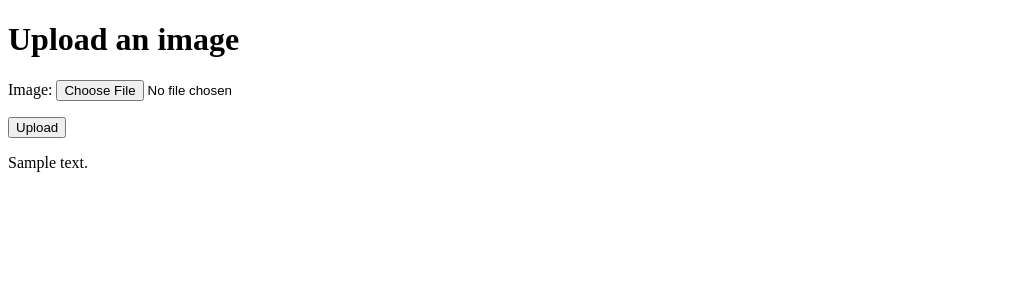
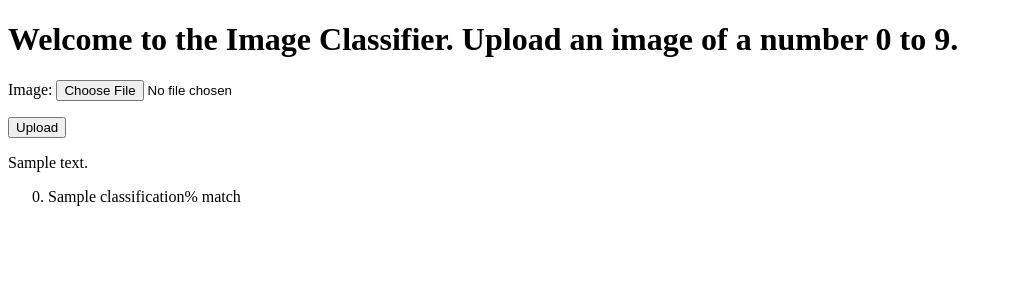
Before and after one commit to CrystarRay/Image-Classification-project, a Django app: template python Django project final version/classifier/templates/index.html in a window 1280 px wide. Shown: the top 300 px of the page, without its empty margins (0-1012 px from the left). Run offline with Django 4.2, Linux system fonts and the light colour scheme; tables that the repository leaves empty hold one stand-in row (values such as "Sample post"); the template is opened without the code that fills it: values that come from a table or form of the project are taken from there, most other values are stand-ins (such as "Sample title", 1, 10 or a date in 2020).

Commit message:
add match percentages

```diff
--- a/python Django project final version/classifier/models.py
+++ b/python Django project final version/classifier/models.py
@@ -21,4 +21,4 @@ def classify_image(image_path):
     predictions = model.predict(img_array)
     predicted_class = np.argmax(predictions[0])
 
-    return predicted_class
+    return (predicted_class, predictions[0])
--- a/python Django project final version/classifier/templates/index.html
+++ b/python Django project final version/classifier/templates/index.html
@@ -7,7 +7,7 @@
     <title>Image Classifier</title>
 </head>
 <body>
-    <h1>Upload an image</h1>
+    <h1>Welcome to the Image Classifier. Upload an image of a number 0 to 9.</h1>
     <form method="post" enctype="multipart/form-data">
         {% csrf_token %}
         {{ form.as_p }}
@@ -16,6 +16,9 @@
 
     {% if classification_message %}
         <p>{{ classification_message }}</p>
+        <p><ol start = "0">{% for x in classifications %}
+            <li>{{ x }}% match</li>
+        {% endfor %}</ol></p>
     {% endif %}
 </body>
 </html>
```
Also changed, not shown: python Django project final version/classifier/views.py (+5 -2 lines).
